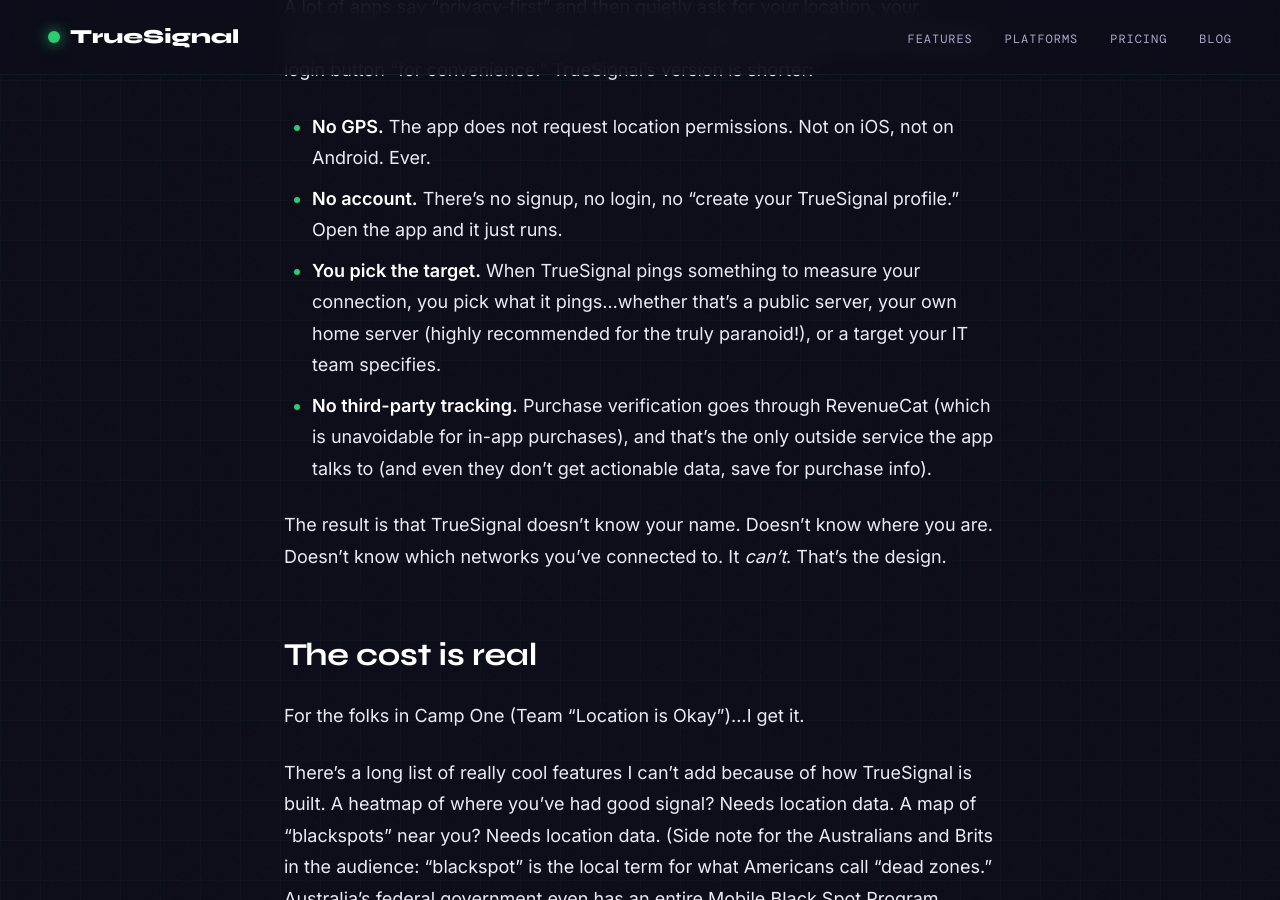
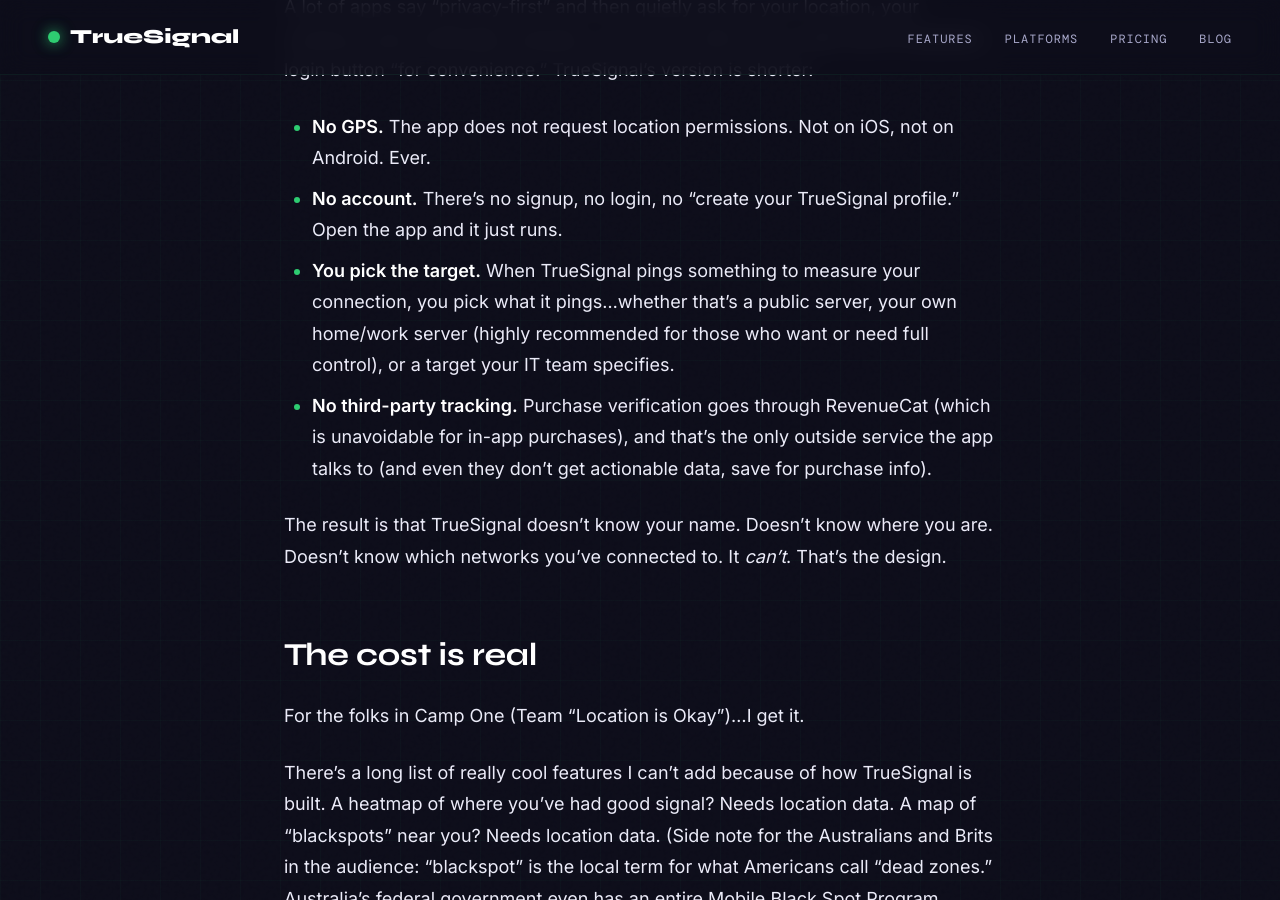
Before and after one commit to rackops51/truesignal-landing, a Jekyll site: the page built from _posts/2026-04-26-why-truesignal-doesnt-know-where-you-are.md, in a window 1280 px wide and 900 px high, scrolled down 2127 px. Built offline with Jekyll 4.4.1, drawn with Linux system fonts in a browser that asks for light colours; some web fonts are replaced.

Commit message:
Update target selection explanation in TrueSignal
Clarify the description of server options for TrueSignal.

```diff
--- a/_posts/2026-04-26-why-truesignal-doesnt-know-where-you-are.md
+++ b/_posts/2026-04-26-why-truesignal-doesnt-know-where-you-are.md
@@ -35,7 +35,7 @@
 
 - **No GPS.** The app does not request location permissions. Not on iOS, not on Android. Ever.
 - **No account.** There's no signup, no login, no "create your TrueSignal profile." Open the app and it just runs.
-- **You pick the target.** When TrueSignal pings something to measure your connection, you pick what it pings...whether that's a public server, your own home server (highly recommended for the truly paranoid!), or a target your IT team specifies.
+- **You pick the target.** When TrueSignal pings something to measure your connection, you pick what it pings...whether that's a public server, your own home/work server (highly recommended for those who want or need full control), or a target your IT team specifies.
 - **No third-party tracking.** Purchase verification goes through RevenueCat (which is unavoidable for in-app purchases), and that's the only outside service the app talks to (and even they don't get actionable data, save for purchase info).
 
 The result is that TrueSignal doesn't know your name. Doesn't know where you are. Doesn't know which networks you've connected to. It *can't*. That's the design.
```
